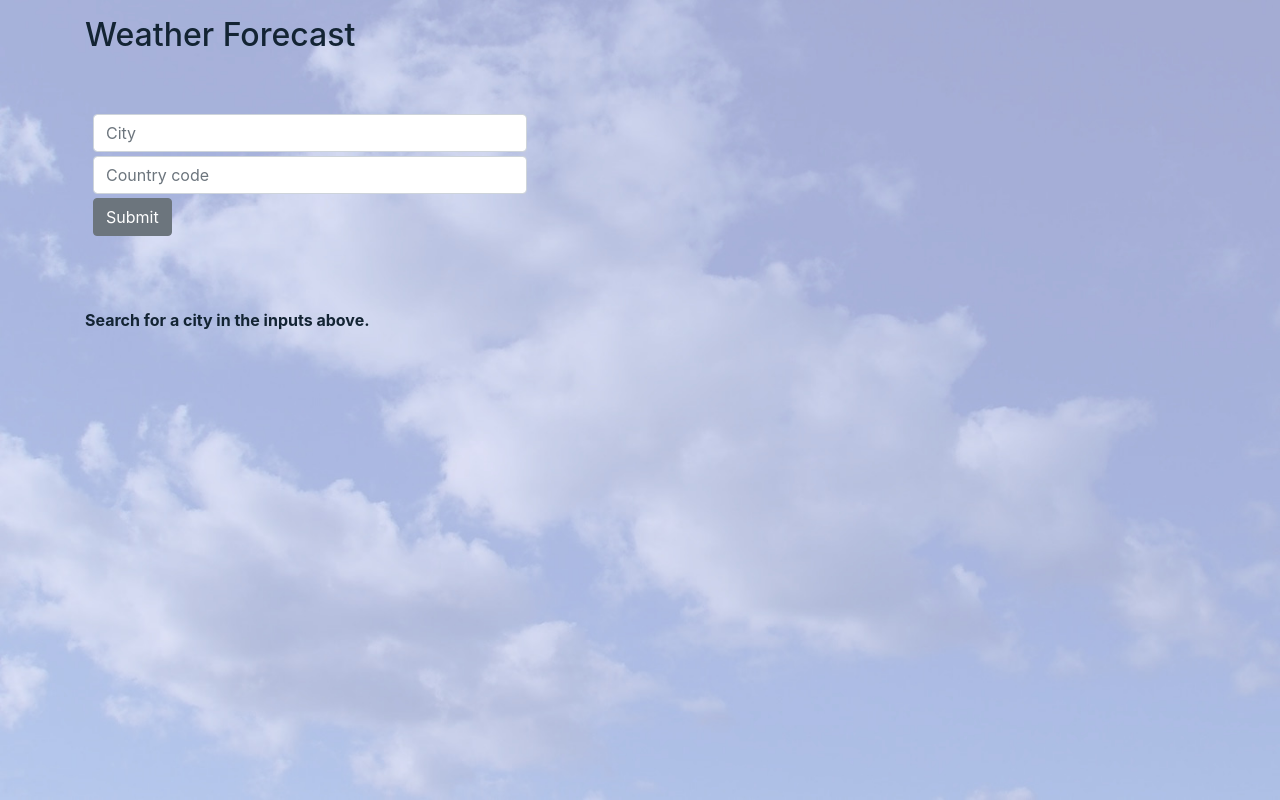
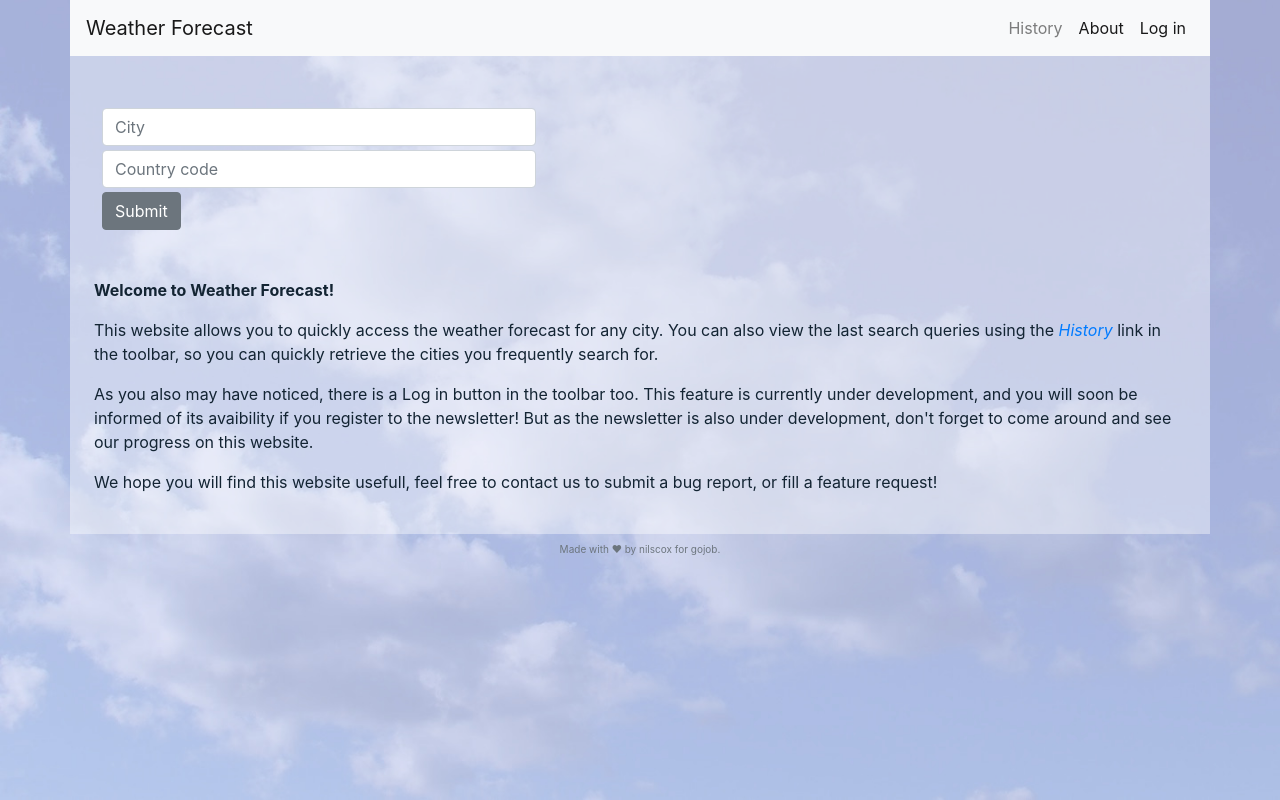
Before and after one commit to nilscox/goweather, a React (Create React App) app: page / in a window 1280 px wide. Built offline with nearby package versions, Linux system fonts and the light colour scheme; a web font is replaced by a local one; what redux-pack would draw is missing.

Commit message:
add content and display weather items

```diff
--- a/src/App.tsx
+++ b/src/App.tsx
@@ -7,10 +7,18 @@ import History from './views/History';
 import Home from './views/Home';
 import NotFound from './views/NotFound';
 
+import Header from './components/Header';
+import Footer from './components/Footer';
+
 const App = () => (
   <Router>
     <div css={wrapperStyle}>
-      <div className="container py-3">
+
+      <div className="container px-0">
+
+        <Header>Weather Forecast</Header>
+
+        <div css={pageStyle}>
           <Switch>
             <Route path="/" exact={true} component={Home} />
             <Route path="/forecast/:cityId" component={Forecast} />
@@ -18,6 +26,11 @@ const App = () => (
             <Route component={NotFound} />
           </Switch>
         </div>
+
+        <Footer />
+
+      </div>
+
     </div>
   </Router>
 );
@@ -26,7 +39,12 @@ const wrapperStyle = css`
   min-height: 100%;
   background-image: url('/img/background.jpg');
   background-size: cover;
-  background-opacity: 0.2;
+  background-attachment: fixed;
+`;
+
+const pageStyle = css`
+  background-color: #FFFFFF66;
+  min-height: 360px;
 `;
 
 export default App;
--- /dev/null
+++ b/src/components/Footer.tsx
@@ -0,0 +1,14 @@
+/** @jsx jsx */
+import { css, jsx } from '@emotion/core'
+
+const Footer = () => (
+  <footer css={footerStyle} className="text-muted text-center py-2">
+    Made with ♥ by <a className="text-muted" href="https://github.com/nilscox">nilscox</a> for <a className="text-muted" href="https://gojob.com">gojob</a>.
+  </footer>
+);
+
+const footerStyle = css`
+  font-size: 10px;
+`;
+
+export default Footer;
--- /dev/null
+++ b/src/components/ForecastItem.tsx
@@ -0,0 +1,33 @@
+/** @jsx jsx */
+import { css, jsx } from '@emotion/core';
+import { Card, CardText, CardBody, CardTitle, Container, Row, Col } from 'reactstrap';
+
+import { IWeather } from '../store/state';
+
+const ForecastItem = ({ date, description, temperature, humidity, pressure }: IWeather) => (
+  <Card css={cardStyle} className="my-2">
+    <CardBody>
+
+      <CardTitle>{ date.format('dddd, MMMM Do') }</CardTitle>
+
+      <CardText className="text-center">
+        <strong>{ description }</strong>
+      </CardText>
+
+      <Container>
+        <Row>
+          <Col xs="12" sm="4" className="text-center">Temperature: { temperature }°C</Col>
+          <Col xs="12" sm="4" className="text-center">Humidity: { humidity }%</Col>
+          <Col xs="12" sm="4" className="text-center">Pressure: { pressure }hPa</Col>
+        </Row>
+      </Container>
+
+    </CardBody>
+  </Card>
+);
+
+const cardStyle = css`
+
+`;
+
+export default ForecastItem;
--- a/src/components/Header.tsx
+++ b/src/components/Header.tsx
@@ -1,14 +1,58 @@
 /** @jsx jsx */
 import { jsx } from '@emotion/core'
+import { Component } from 'react';
+import { NavLink } from 'react-router-dom';
+import { Navbar, NavbarToggler, Collapse, Nav, NavItem } from 'reactstrap';
 
 type HeaderProps = {
   children: string;
 };
 
-const Header = ({ children }: HeaderProps) => (
-  <div>
-    <h2>{ children }</h2>
-  </div>
-);
+type HeaderState = {
+  isOpen: boolean;
+};
+
+class Header extends Component<HeaderProps, HeaderState> {
+
+  public state = {
+    isOpen: false,
+  };
+
+  public render() {
+    return (
+      <div>
+        <Navbar color="light" light expand="md">
+
+          <NavLink to="/" className="navbar-brand">{ this.props.children }</NavLink>
+          <NavbarToggler onClick={() => this.toggle()} />
+
+          <Collapse isOpen={this.state.isOpen} navbar>
+            <Nav className="ml-auto" navbar>
+
+              <NavItem>
+                <NavLink to="/history" className="nav-link">History</NavLink>
+              </NavItem>
+
+              <NavItem>
+                <NavLink to="#" className="nav-link disabled">About</NavLink>
+              </NavItem>
+
+              <NavItem>
+                <NavLink to="#" className="nav-link disabled">Log in</NavLink>
+              </NavItem>
+
+            </Nav>
+          </Collapse>
+
+        </Navbar>
+      </div>
+    );
+  }
+
+  private toggle() {
+    this.setState({ isOpen: !this.state.isOpen });
+  }
+
+}
 
 export default Header;
--- a/src/views/Forecast.tsx
+++ b/src/views/Forecast.tsx
@@ -1,11 +1,11 @@
 /** @jsx jsx */
-import { css, jsx } from '@emotion/core';
+import { jsx } from '@emotion/core';
 import { Component } from 'react';
 import { Dispatch } from 'redux';
 import { connect } from 'react-redux';
 import { RouteComponentProps, Redirect, Link } from 'react-router-dom';
 
-import Header from '../components/Header';
+import ForecastItem from '../components/ForecastItem';
 
 import { State, IWeather } from '../store/state';
 import { fetchWeatherFromCityId } from '../store/actions';
@@ -76,40 +76,22 @@ class Forecast extends Component<ForecastProps, ForecastState> {
       return <Redirect to="/" />;
 
     return (
-      <div>
+      <div className="container">
 
-        <Header>
-          { cityName ? 'Weather in ' + cityName : 'Weather Forecast' }
-        </Header>
+        <h3 className="text-center py-4">Weather in { cityName }</h3>
 
-        <div css={listWrapperStyle} className="py-2">
-          { this.props.days.map(weather => this.renderWeather(weather)) }
+        <div className="mt-2">
+          { this.props.days.map(weather => <ForecastItem key={weather.date.toString()} {...weather} />) }
         </div>
 
-        <Link to="/">&lt; Home</Link>
+        <div className="py-2">
+          <Link to="/">&lt; Home</Link>
+        </div>
 
-      </div>
-    );
-  }
-
-  private renderWeather(weather: IWeather) {
-    return (
-      <div key={weather.date.toString()} css={weatherItemStyle} className="my-2 p-1">
-        <strong>{ weather.date.format('dddd, MMMM Do') }</strong>
-        <div className="text-center my-1">{ weather.description }</div>
-        <small>{ weather.temperature }°C, { weather.humidity }%, { weather.pressure }hPa</small>
       </div>
     );
   }
 
 }
 
-const listWrapperStyle = css`
-  max-width: 520px;
-`;
-
-const weatherItemStyle = css`
-  background-color: #FFFFFF66;
-`;
-
 export default connect(mapStateToProps, mapDispatchToProps)(Forecast);
--- a/src/views/Home.tsx
+++ b/src/views/Home.tsx
@@ -3,10 +3,8 @@ import { css, jsx } from '@emotion/core';
 import { Component } from 'react';
 import { Dispatch } from 'redux';
 import { connect } from 'react-redux';
-import { Redirect } from 'react-router-dom';
+import { Redirect, Link } from 'react-router-dom';
 import { Button, Input, InputGroup } from 'reactstrap';
-
-import Header from '../components/Header';
 
 import { State } from '../store/state';
 import { fetchWeatherFromCityName } from '../store/actions';
@@ -46,14 +44,28 @@ class Home extends Component<HomeProps, HomeState> {
       return <Redirect to={'/forecast/' + redirectCityId} />;
 
     return (
-      <div>
-
-        <Header>Weather Forecast</Header>
+      <div className="px-4 pb-4">
 
         { this.renderForm() }
 
-        <p className="my-4">
-          <strong>Search for a city in the inputs above.</strong>
+        <p>
+          <strong>Welcome to Weather Forecast!</strong>
+        </p>
+
+        <p>
+          This website allows you to quickly access the weather forecast for any city.
+          You can also view the last search queries using the <em><Link to="/history">History</Link></em> link in the toolbar, so you can quickly retrieve
+          the cities you frequently search for.
+        </p>
+
+        <p>
+          As you also may have noticed, there is a Log in button in the toolbar too. This feature is currently under development, and you will soon
+          be informed of its avaibility if you register to the newsletter! But as the newsletter is also under development, don't forget to come around
+          and see our progress on this website.
+        </p>
+
+        <p>
+          We hope you will find this website usefull, feel free to contact us to submit a bug report, or fill a feature request!
         </p>
 
       </div>
--- a/tslint.json
+++ b/tslint.json
@@ -12,6 +12,7 @@
     "interface-over-type-literal": false,
     "curly": false,
     "no-console": false,
-    "ordered-imports": false
+    "ordered-imports": false,
+    "jsx-boolean-value": false
   }
 }
```
Lines whose indentation alone changed are shown as unchanged.
